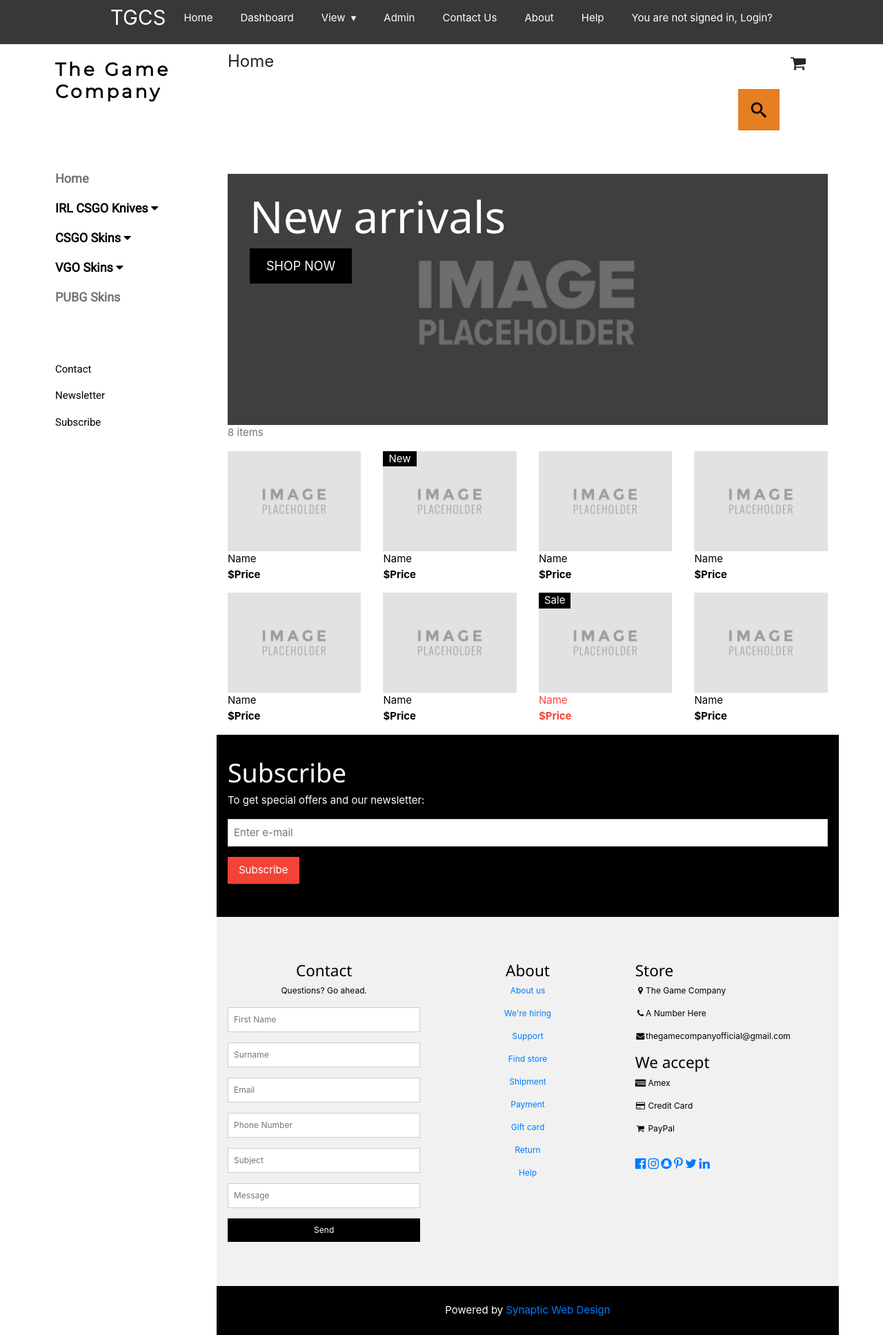
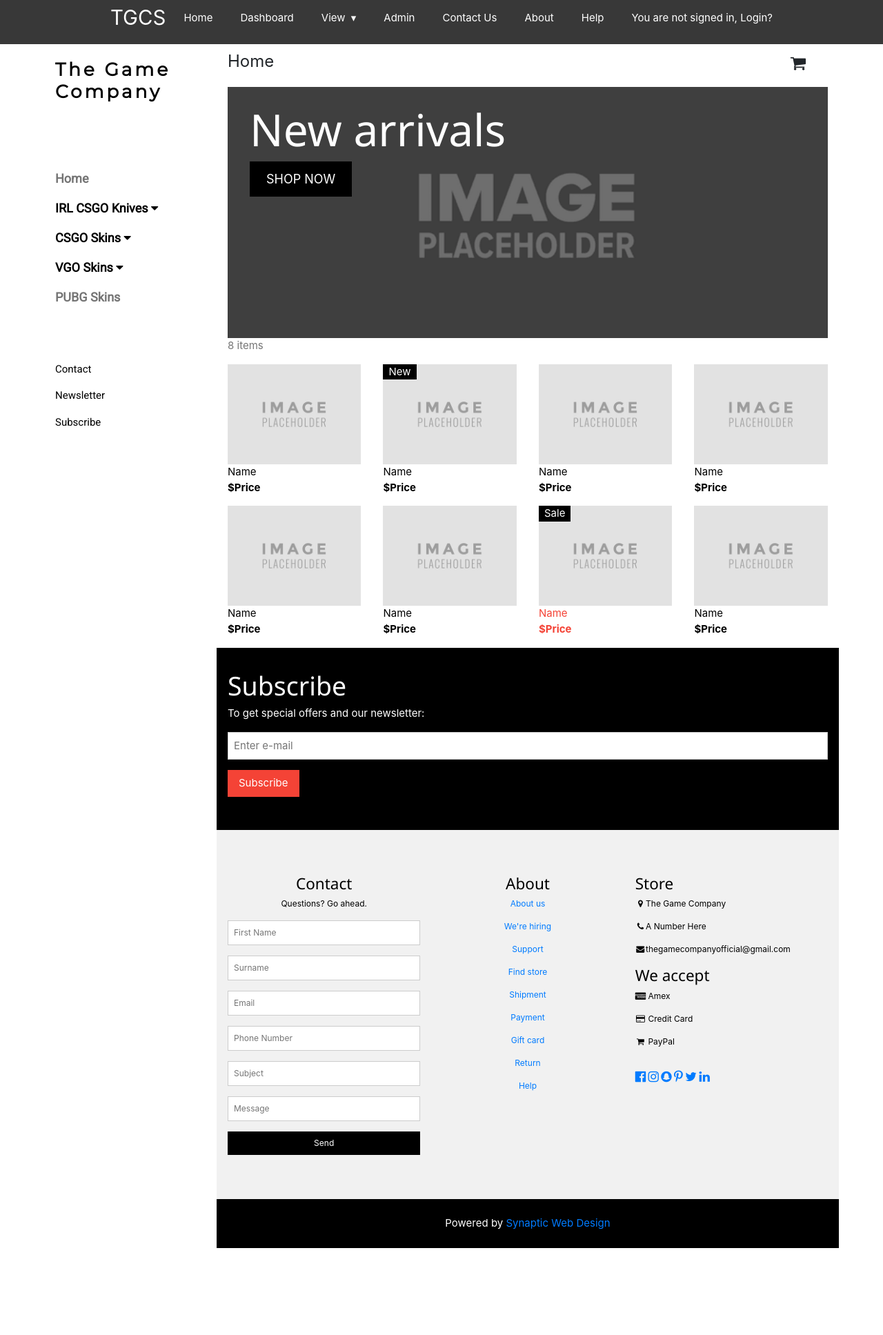
Before and after one commit to ABZZDEV/TheGameCompanyStore, a Django app: page /shop/ in a window 1280 px wide. Shown: the whole page at 69% size. After the commit the page ends 1809 px from the top, so only its background shows below. Run offline with Django 3.2, Linux system fonts and the light colour scheme; parts of the project's set-up code (start-up, migrations or seed data) failed here and were passed over; some libraries are stand-ins or nearby versions.

Commit message:
Minor Changes

```diff
--- a/V2/TheGameCompanyStore/static/css/component.css
+++ b/V2/TheGameCompanyStore/static/css/component.css
@@ -30,7 +30,7 @@
 	right: 0;
 	background: rgb(255, 255, 255);
 	outline-color: black;
-	width: 100%;
+	width: 50%;
 	height: 60px;
 	margin: 0;
 	z-index: 10;
--- a/V2/TheGameCompanyStore/templates/html/home.html
+++ b/V2/TheGameCompanyStore/templates/html/home.html
@@ -53,17 +53,6 @@
       <p class="w3-left">Home</p>
       <p class="w3-right">
         <i class="fa fa-shopping-cart w3-margin-right w3-button"></i>
-          <div class="container">
-            <div class="main clearfix">
-              <div id="sb-search" class="sb-search">
-                <form>
-                  <input class="sb-search-input" placeholder="Enter your search term..." type="text" value="" name="search" id="search">
-                  <input class="sb-search-submit" type="submit" value="">
-                  <span class="sb-icon-search"></span>
-                </form>
-              </div>
-            </div>
-          </div><!-- /container -->
 
     </p>
     </header>
```
